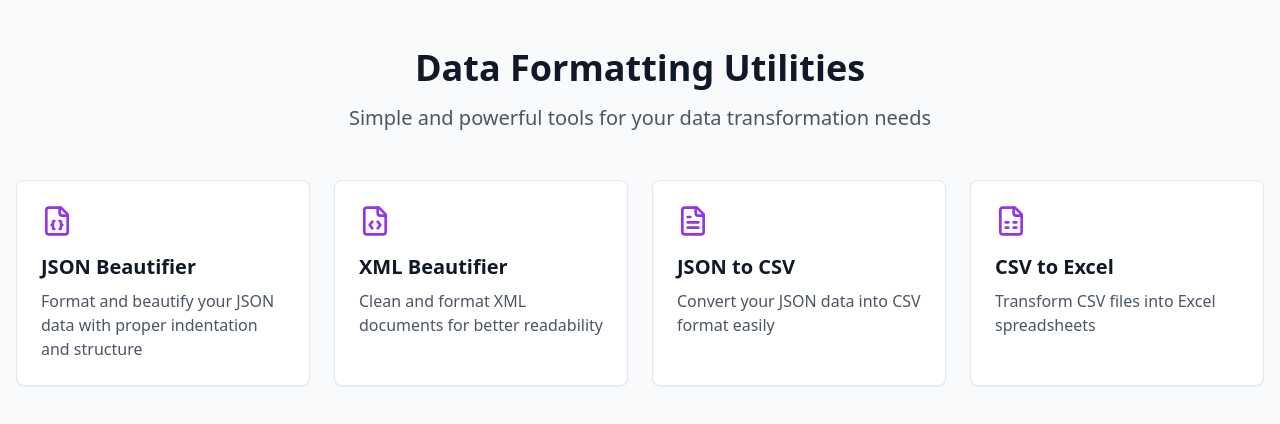
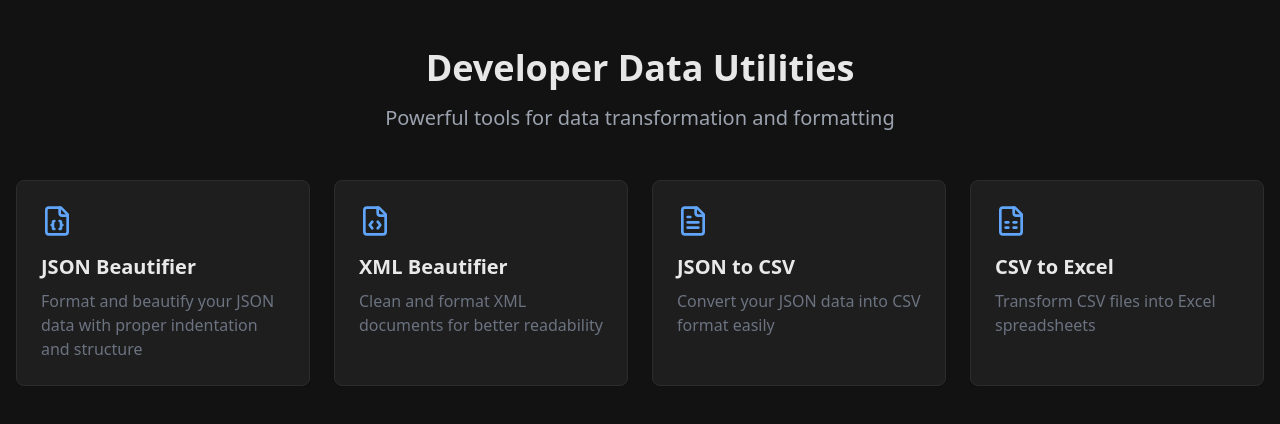
Before and after one commit to GauravChinavle/ohmygosh, a React (Vite) app: page / in a window 1280 px wide. Shown: the top 424 px of the page. Built offline with nearby package versions, Linux system fonts and the light colour scheme.

Commit message:
feat: Implement dark theme
Refactor the application to support a dark theme, catering to developer preferences.

```diff
--- a/src/components/UtilityCard.tsx
+++ b/src/components/UtilityCard.tsx
@@ -13,15 +13,22 @@ interface UtilityCardProps {
 export function UtilityCard({ title, description, icon: Icon, className }: UtilityCardProps) {
   return (
     <Card className={cn(
-      "group relative overflow-hidden p-6 transition-all hover:shadow-lg",
-      "cursor-pointer bg-white hover:scale-105",
+      "group relative overflow-hidden p-6 transition-all hover:shadow-2xl",
+      "cursor-pointer bg-[#1E1E1E] border-[#2C2C2C] hover:border-[#3A3A3A]",
+      "hover:scale-105 hover:bg-[#252525]",
+      "text-gray-300 hover:text-white",
+      "border",
       className
     )}>
       <div className="mb-4">
-        <Icon className="h-8 w-8 text-purple-600" />
+        <Icon className="h-8 w-8 text-blue-400 group-hover:text-blue-300" />
       </div>
-      <h3 className="text-xl font-semibold text-gray-900 mb-2">{title}</h3>
-      <p className="text-gray-600">{description}</p>
+      <h3 className="text-xl font-semibold mb-2 text-white/90 group-hover:text-white">
+        {title}
+      </h3>
+      <p className="text-gray-500 group-hover:text-gray-300">
+        {description}
+      </p>
     </Card>
   );
 }
--- a/src/pages/Index.tsx
+++ b/src/pages/Index.tsx
@@ -27,13 +27,13 @@ const UTILITY_CARDS = [
 
 const Index = () => {
   return (
-    <div className="min-h-screen bg-gray-50">
+    <div className="min-h-screen bg-[#121212] text-gray-100">
       <div className="container mx-auto px-4 py-12">
-        <h1 className="text-4xl font-bold text-center mb-4 text-gray-900">
-          Data Formatting Utilities
+        <h1 className="text-4xl font-bold text-center mb-4 text-white/90">
+          Developer Data Utilities
         </h1>
-        <p className="text-xl text-center text-gray-600 mb-12">
-          Simple and powerful tools for your data transformation needs
+        <p className="text-xl text-center text-gray-400 mb-12">
+          Powerful tools for data transformation and formatting
         </p>
 
         <div className="grid grid-cols-1 md:grid-cols-2 lg:grid-cols-4 gap-6">
```
